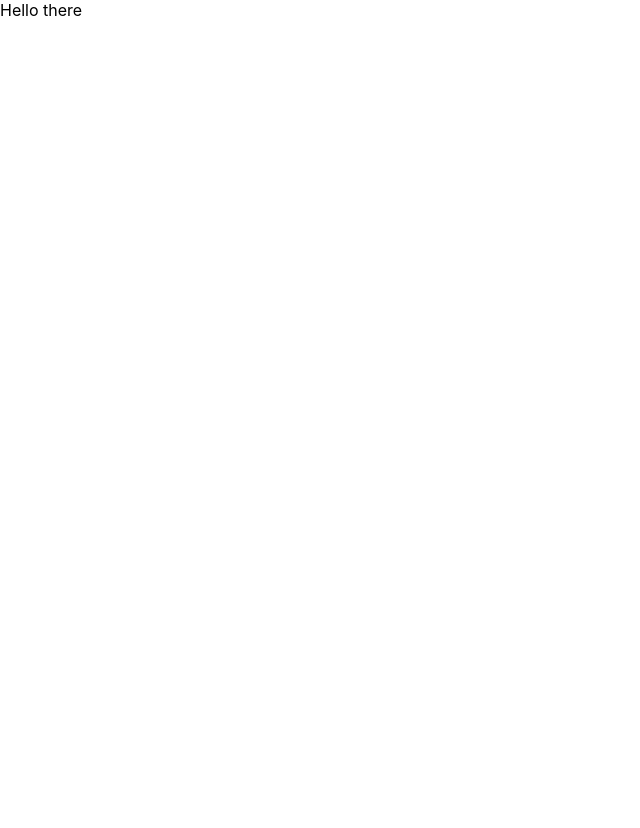
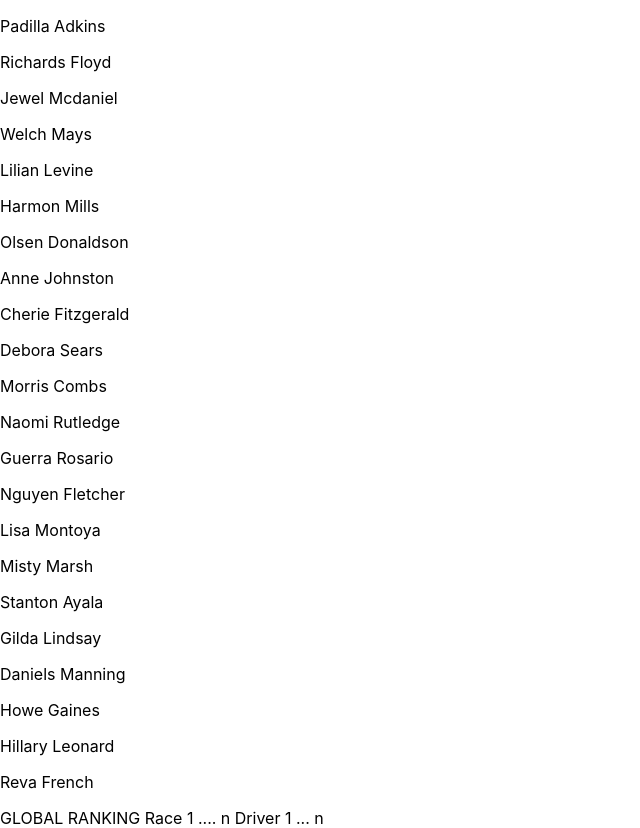
Before and after one commit to aaronparres/devaway-racing-services-project, a React (Create React App) app: page / in a window 1280 px wide. Shown: the whole page, without its empty margins (0-640 px from the left). Before the commit the page ends 800 px from the top, so only its background shows below. Built offline with nearby package versions, Linux system fonts and the light colour scheme.

Commit message:
First try rendering data useState + useEffect

```diff
--- a/src/App.js
+++ b/src/App.js
@@ -1,10 +1,24 @@
-import React from 'react';
+import React, { useState, useEffect, Fragment } from 'react';
+
+import data from './backend/devaway-racing-services-export.json';
 
 const App = () => {
+  const { driversData } = data;
+
+  const [drivers, setDrivers] = useState(driversData);
+
+  useEffect(() => {
+    console.log(drivers);
+  }, []);
+
   return (
-    <div>
-      Hello there
-    </div>
+    <Fragment>
+      {drivers && drivers.map((driver, i) => (<p key={i}>{driver.name}</p>))}
+      GLOBAL RANKING
+      Race 1 .... n
+      Driver 1 ... n
+    </Fragment>
+
   );
 }
 
```
